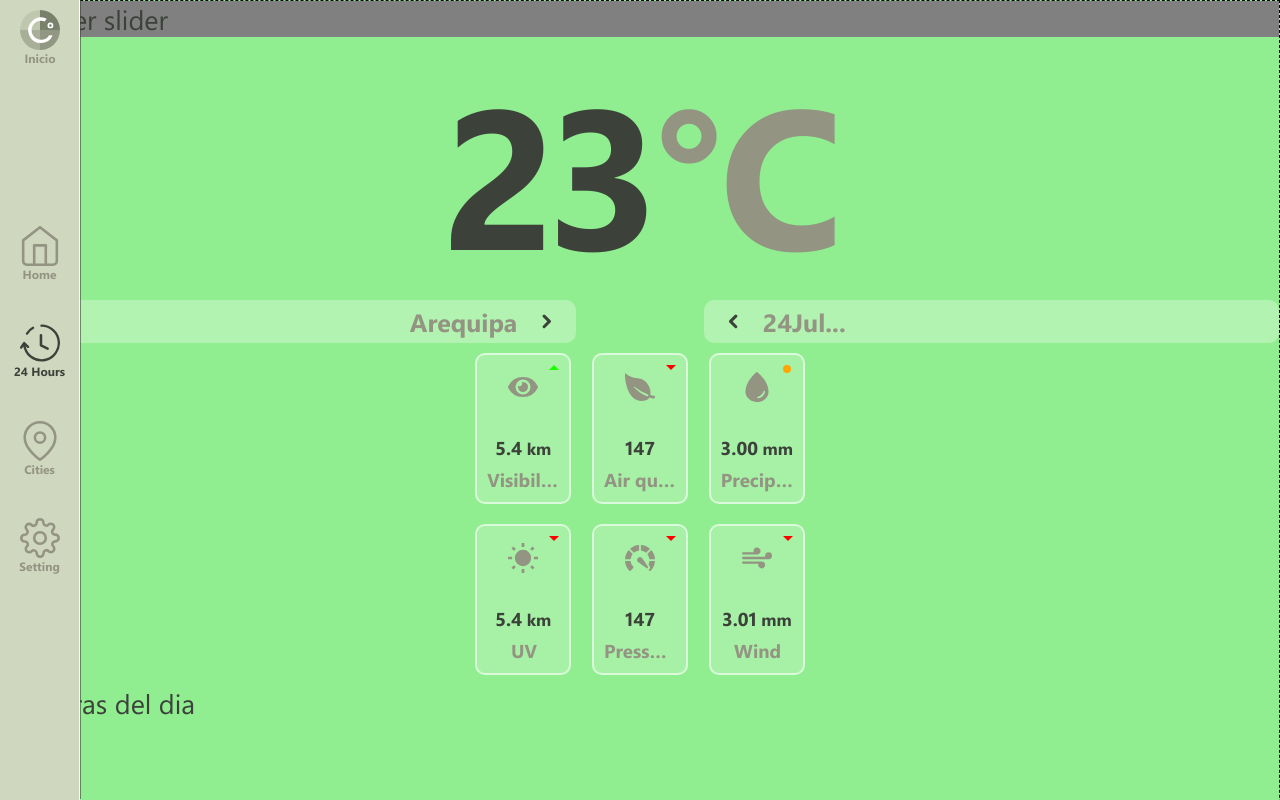
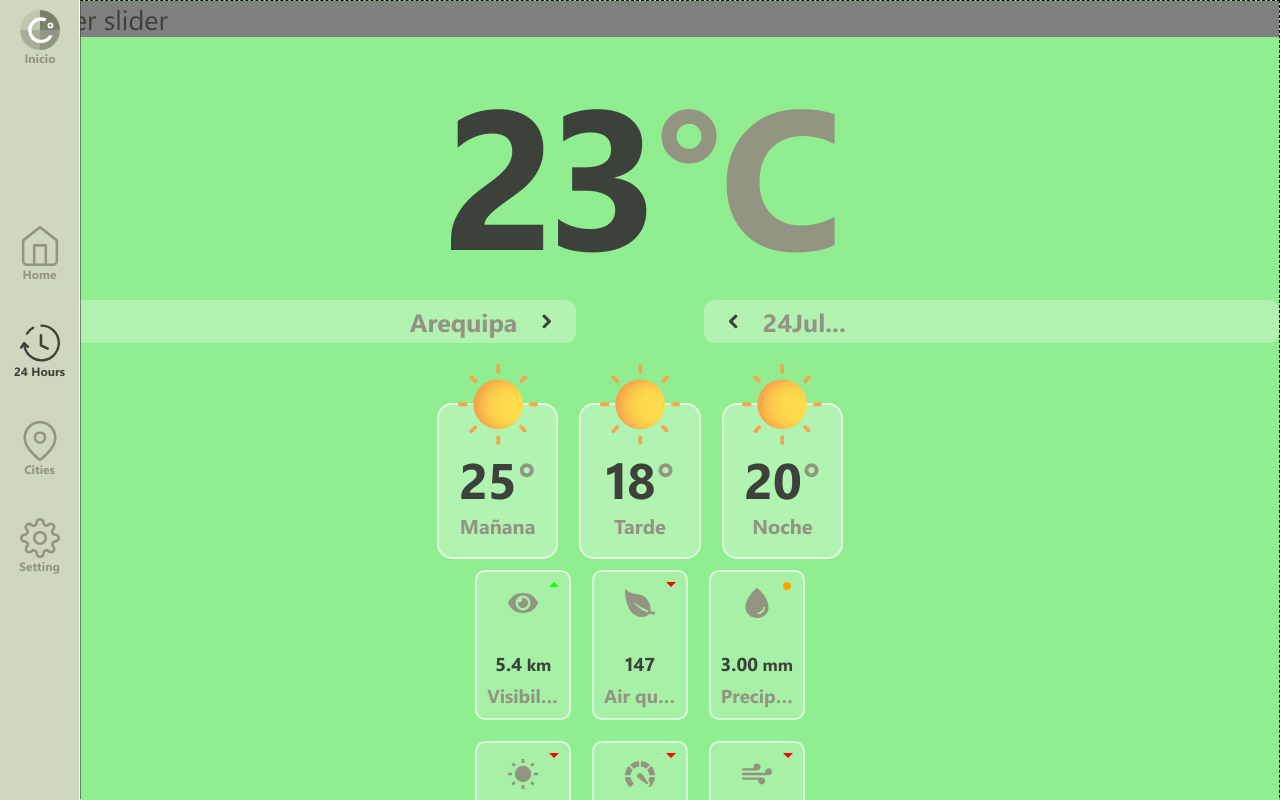
Before and after one commit to fvilca/weather-web-app, a React (Create React App) app: page /hours in a window 1280 px wide. Shown: the top 800 px of the page. Built offline with nearby package versions, Linux system fonts and the light colour scheme.

Commit message:
adding components to homepage

```diff
--- a/src/HomePage/HomePage.jsx
+++ b/src/HomePage/HomePage.jsx
@@ -5,6 +5,7 @@ import { useEffect } from 'react';
 import CityFilter from './../components/CityFilter';
 import DateFilter from '../components/DateFilter';
 import { RatioWidget1, RatioWidget2 } from '../components/RatioWidget';
+import DayShiftWidget from '../components/DayShift';
 
 export default function HomePage() {
 
@@ -37,7 +38,10 @@ export default function HomePage() {
       <TempWidget />
       <CityFilter />
       <DateFilter />
-      <RatioWidget1 />,
+
+      <DayShiftWidget/>
+
+      <RatioWidget1 />
       <RatioWidget2 />
 
       <section id="sectionhours">
--- a/src/HomePage/home_page.scss
+++ b/src/HomePage/home_page.scss
@@ -20,6 +20,7 @@
     "weather-day-bar  weather-day-bar"
     "temp-widget      temp-widget"
     "city-filter      date-filter"
+    "day-shift-widget day-shift-widget"
     "ratio-widget1    ratio-widget1"
     "ratio-widget2    ratio-widget2"
     "hours            hours"
--- a/src/variables.scss
+++ b/src/variables.scss
@@ -29,6 +29,12 @@ $label_menu_icon: 'Segoe WP bold';
 $txt-filter:1.111rem;
 //! solo tiene sentido aquello q se va a reutilizar mucho por ejemplo parrafos, titulos
 
+.weather-card-label{
+  font-family: $label_card;
+  font-weight: bold;
+  font-size: 20px;
+  color: $color2;
+}
 .filter-text{
   font-family: $label_card;
   font-weight: bold;
```
